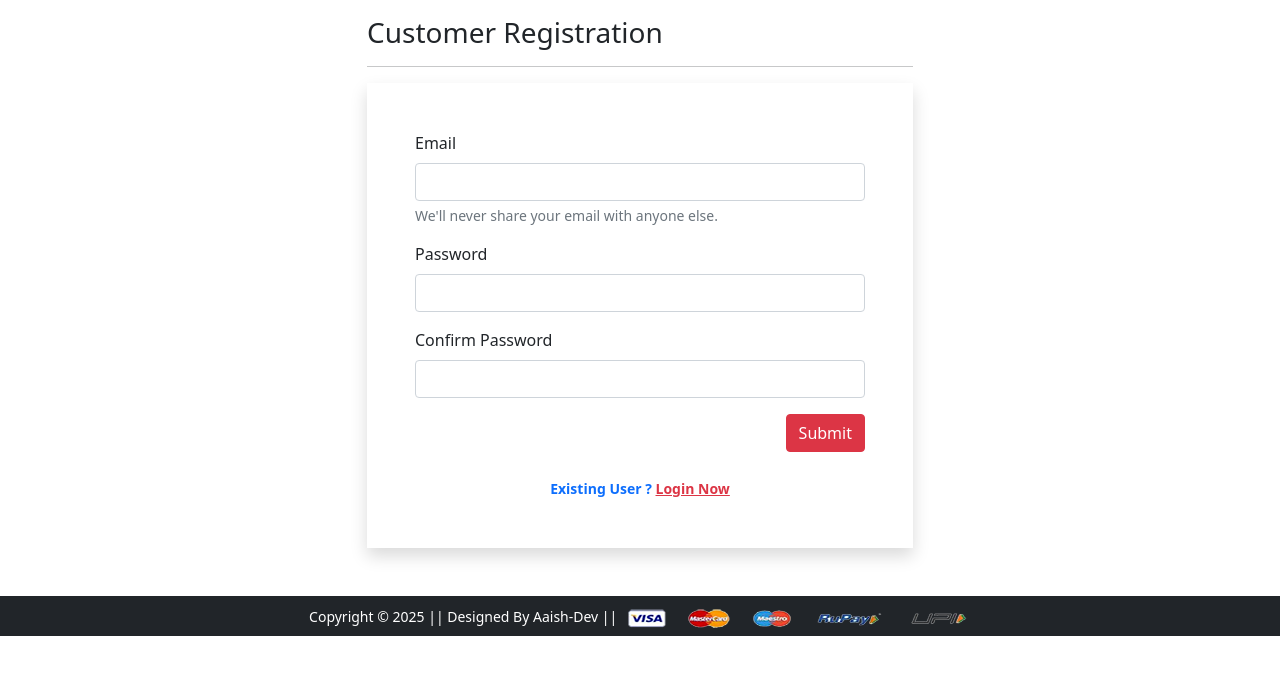
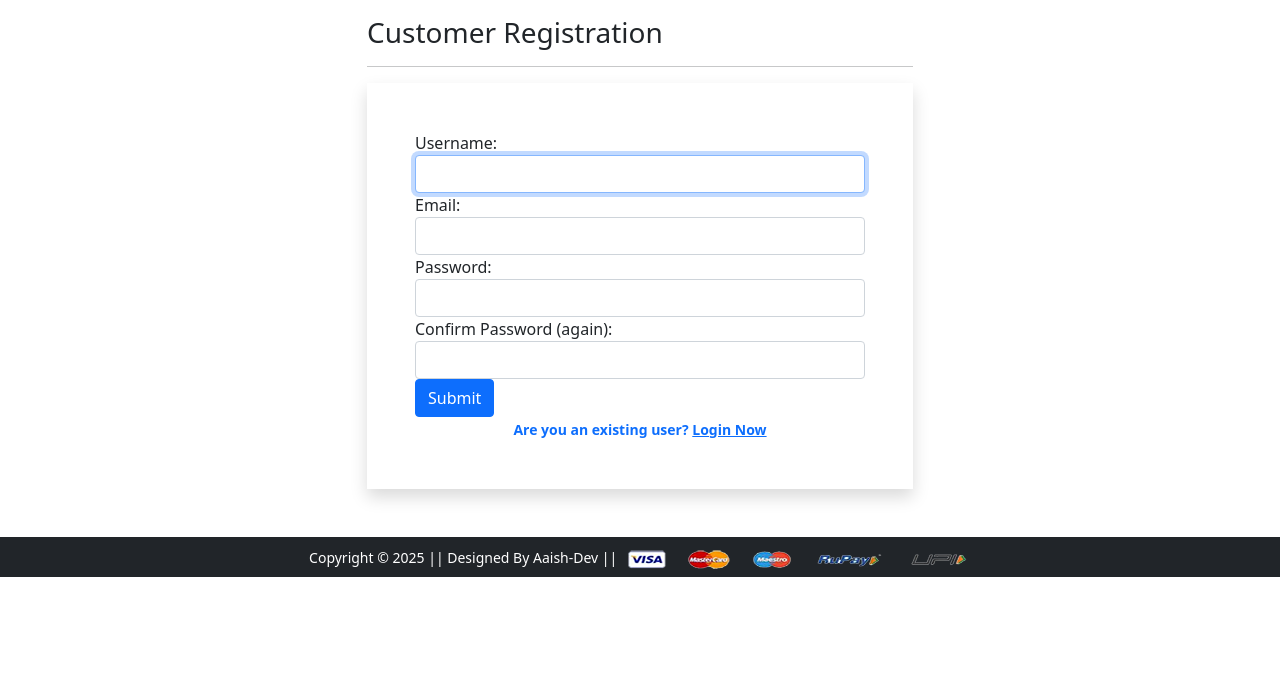
Before and after one commit to Aaish-Developer26/My-Ecommerce-Django-Website, a Django app: page /registration/ in a window 1280 px wide. Shown: the part 56-731 px from the top of the page. Run offline with Django 3.2, Linux system fonts and the light colour scheme; some libraries are stand-ins or nearby versions.

Commit message:
second commit

```diff
--- /dev/null
+++ b/app/forms.py
@@ -0,0 +1,19 @@
+from  django import forms
+from django.contrib.auth.forms import UserCreationForm, AuthenticationForm, UsernameField
+from django.contrib.auth.models import User
+from django.utils.translation import gettext,gettext_lazy as _
+
+class CustomerRegisterationForm(UserCreationForm):
+    password1 = forms.CharField(label='Password',widget=forms.PasswordInput(attrs={'class':'form-control'}))
+    password2 = forms.CharField(label='Confirm Password (again)',widget=forms.PasswordInput(attrs={'class':'form-control'}))
+    email = forms.CharField(required=True,widget=forms.EmailInput(attrs={'class':'form-control'}))
+    class Meta:
+        model = User
+        fields = ['username','email','password1','password2']
+        labels = {'email':'Email'}
+        widgets = {'username':forms.TextInput(attrs={'class':'form-control'})}
+
+
+class LoginForm(AuthenticationForm):
+    username = UsernameField(widget=forms.TextInput(attrs={'autofocus':True, 'class':'form-control'}))
+    password = forms.CharField(label=_("Password"), strip=False,widget=forms.PasswordInput(attrs={'autocomplete':'current-password','class':'form-control'}))
--- a/app/templates/app/customerregistration.html
+++ b/app/templates/app/customerregistration.html
@@ -9,25 +9,21 @@
    <hr>
 
    <form action="" method="post" novalidate class="shadow p-5">
-    <div class="mb-3">
-     <label for="inputEmail4" class="form-label">Email</label>
-     <input type="email" class="form-control" id="inputEmail4">
-     <div id="emailHelp" class="form-text">We'll never share your email with anyone else.</div>
-    </div>
-    <div class="mb-3">
-     <label for="inputPassword1" class="form-label">Password</label>
-     <input type="password" class="form-control" id="inputPassword1">
-    </div>
-    <div class="mb-3">
-     <label for="inputPassword2" class="form-label">Confirm Password</label>
-     <input type="password" class="form-control" id="inputPassword2">
-    </div>
-    <div class="text-end">
-     <button type="button" class="btn btn-danger">Submit</button>
-    </div>
-    <br>
-    <div class="text-center text-primary fw-bold"><small>Existing User ? <a href="{% url 'login' %}"
-       class="text-danger">Login Now</a> </small></div>
+      {% if messages %}
+         {% for message in messages %}
+            <p {% if message.tags %} class="alert alert-{{message.tags}} mb-5" {% endif %} >{{message}}</p>
+         {% endfor %}
+      {% endif %}
+    {% csrf_token %}
+    {% for fm in form  %}
+     <div class="form-group-mb=3">
+      {{fm.label_tag}} {{fm}} <small class="text-danger">{{fm.errors|striptags}}</small>
+     </div>
+     {% endfor %}
+     <input type="submit" value="Submit" class="btn btn-primary">
+     <br>
+     <div class="text-center text-primary fw-bold"><small>Are you an existing user? <a href="{% url 'login' %}" class="text=danger">Login Now</a> </small></div>
+
     {% if form.non_field_errors %}
     {% for error in form.non_field_errors %}
     <p class="alert alert-danger my-3">{{error}}</p>
--- a/app/urls.py
+++ b/app/urls.py
@@ -2,12 +2,13 @@ from django.urls import path
 from app import views
 from django.conf import settings
 from django.conf.urls.static import static
+from django.contrib.auth import views as auth_views
+from .forms import LoginForm
+
 urlpatterns = [
 
     path('',views.ProductView.as_view(),name="home"),
     path('product-detail/<int:pk>', views.ProductDetail.as_view(), name='product-detail'),
-
-
     path('cart/', views.add_to_cart, name='add-to-cart'),
     path('buy/', views.buy_now, name='buy-now'),
     path('profile/', views.profile, name='profile'),
@@ -15,7 +16,8 @@ urlpatterns = [
     path('orders/', views.orders, name='orders'),
     path('changepassword/', views.change_password, name='changepassword'),
     path('mobile/', views.mobile, name='mobile'),
-    path('login/', views.login, name='login'),
-    path('registration/', views.customerregistration, name='customerregistration'),
+    path('mobile/<slug:data>', views.mobile, name='mobiledata'),
+    path('accounts/login/',auth_views.LoginView.as_view(template_name='app/login.html',authentication_form=LoginForm),name='login'),
     path('checkout/', views.checkout, name='checkout'),
+    path('registration/',views.CustomerRegisterationView.as_view(),name="customerregistration")
 ]+ static(settings.MEDIA_URL,document_root=settings.MEDIA_ROOT)
--- a/app/views.py
+++ b/app/views.py
@@ -1,9 +1,11 @@
 from django.shortcuts import render
 from django.views import View
 from .models import Customer,Product,Cart,OrderPlaced
+from .forms import CustomerRegisterationForm
+from django.contrib import messages
+
 # def home(request):
 #  return render(request, 'app/home.html')
-
 class ProductView(View):
     def get(self,request):
      topwears = Product.objects.filter(category='TW')
@@ -14,7 +16,6 @@ class ProductView(View):
 
 # def product_detail(request):
 #  return render(request, 'app/productdetail.html')
-
 class ProductDetail(View):
  def get(self,request,pk):
     product = Product.objects.get(pk=pk)
@@ -38,14 +39,31 @@ def orders(request):
 def change_password(request):
  return render(request, 'app/changepassword.html')
 
-def mobile(request):
- return render(request, 'app/mobile.html')
+def mobile(request,data=None):
+ if data == None:
+  mobiles = Product.objects.filter(category='M')
+ elif data == 'Redmi'or data == 'Samsung':
+  mobiles = Product.objects.filter(category='M').filter(brand=data)
+ elif data == 'below':
+  mobiles = Product.objects.filter(category='M').filter(discounted_price__lt=10000)
+ elif data == 'above':
+  mobiles = Product.objects.filter(category='M').filter(discounted_price__gt=10000)
+ return render(request, 'app/mobile.html',{'mobiles':mobiles})
 
-def login(request):
- return render(request, 'app/login.html')
 
-def customerregistration(request):
- return render(request, 'app/customerregistration.html')
+
+
+class CustomerRegisterationView(View):
+ def get(self,request):
+  form = CustomerRegisterationForm()
+  return render(request,'app/customerregistration.html',{'form':form})
+
+ def post(self,request):
+  form = CustomerRegisterationForm(request.POST)
+  if form.is_valid():
+   messages.success(request, 'Congratulations! You are registered')
+   form.save()
+  return render(request,'app/customerregistration.html',{'form':form})
 
 def checkout(request):
  return render(request, 'app/checkout.html')
```
Also changed, not shown: app/templates/app/login.html (+16 -13 lines), app/templates/app/mobile.html (+29 -6 lines), db.sqlite3.
